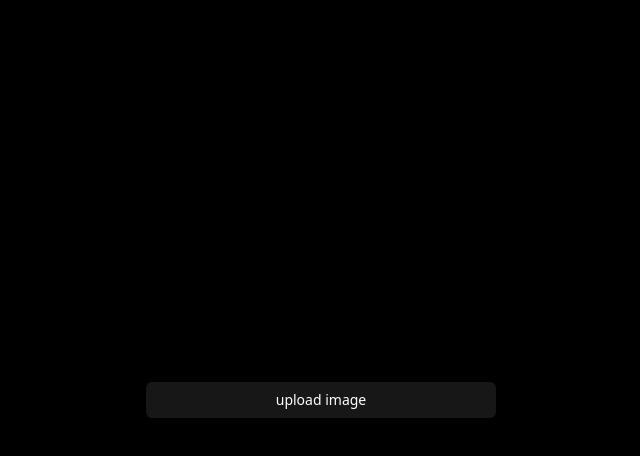
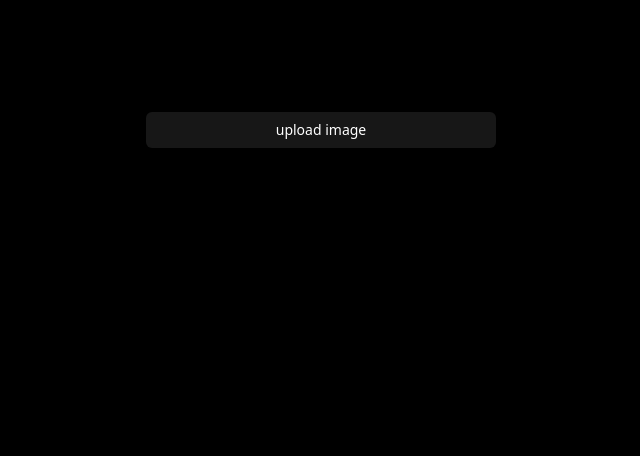
Before and after one commit to islamBelabbes/react-image-crop, a React (Vite) app: page / in a window 1280 px wide. Shown: the top 456 px of the page, without its empty margins (319-959 px from the left). Built offline with nearby package versions, Linux system fonts and the light colour scheme.

Commit message:
fix styes

```diff
--- a/src/App.tsx
+++ b/src/App.tsx
@@ -2,7 +2,7 @@ import ReactImageCrop from "./components/react-image-crop/react-image-crop";
 
 function App() {
   return (
-    <main className="flex items-center justify-center w-full min-h-screen text-white bg-black">
+    <main className="flex justify-center w-full min-h-screen text-white bg-black py-28">
       <ReactImageCrop />
     </main>
   );
```
